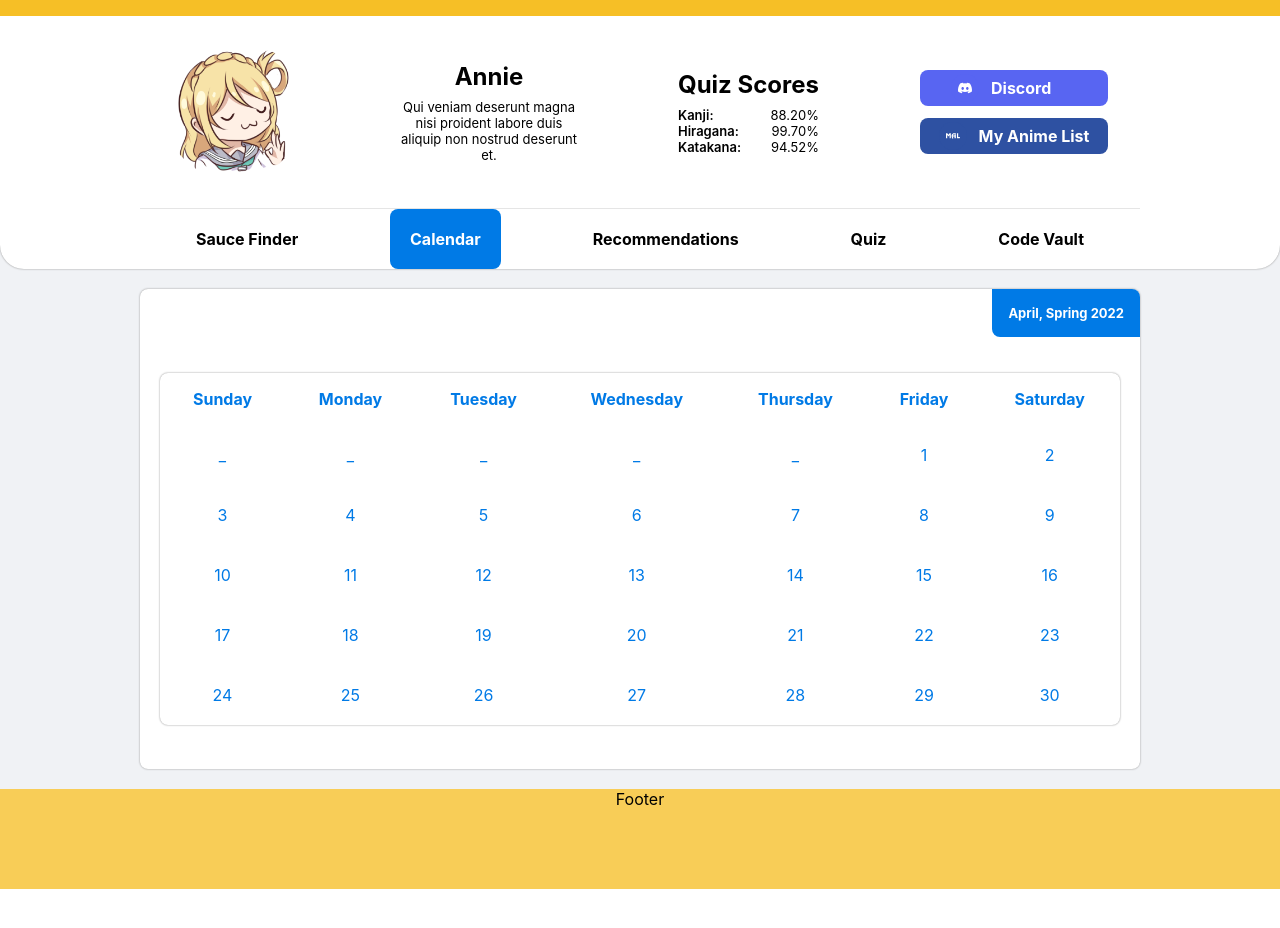
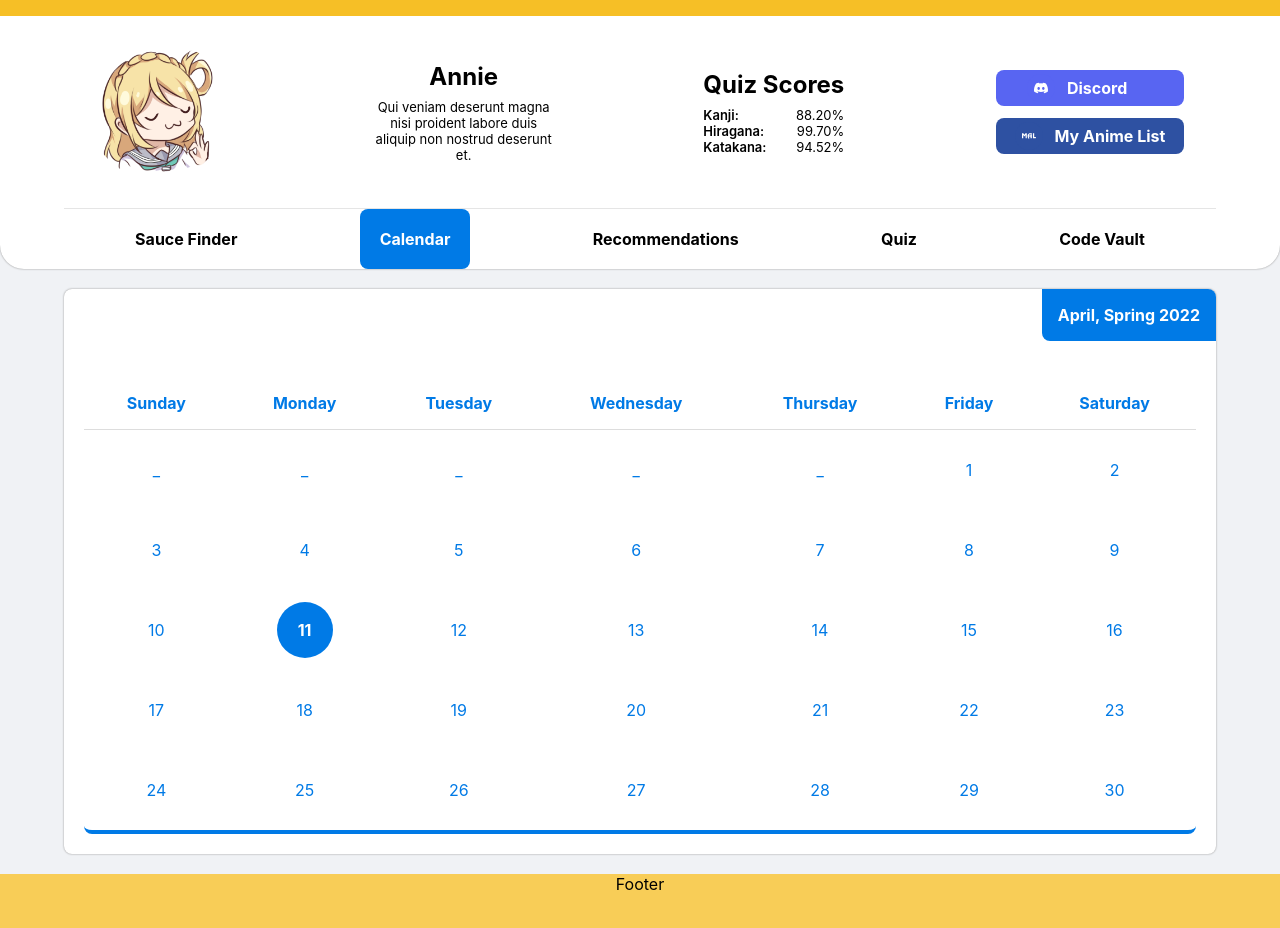
Before and after one commit to annie-capstone-sti-lipa/annie-capstone-sti-lipa.github.io, a React (Create React App) app: page / in a window 1280 px wide. Shown: the top 928 px of the page. Before the commit the page ends 889 px from the top, so only its background shows below. Built offline with nearby package versions, Linux system fonts and the light colour scheme.

Commit message:
add anime schedule card

```diff
--- a/src/components/body/calendar/calendar.scss
+++ b/src/components/body/calendar/calendar.scss
@@ -31,7 +31,6 @@
     .title {
       display: inline-block;
       color: white;
-      font-size: small;
       font-weight: bold;
       background-color: $secondary;
       border-radius: 0 $borderRadius;
@@ -39,38 +38,85 @@
     }
   }
 
+  overflow-x: auto;
+
   .view-container {
     @extend .default-padding;
 
     .week-view {
+      border-bottom: 4px solid $secondary;
       width: 100%;
       padding: 4px;
-      border-spacing: 4px 12px;
+      border-spacing: 0 12px;
 
-      @extend .box-shadow;
       @extend .hover-pointer;
       @extend .rounded-border;
 
       .week-header {
         .week-day {
+          border-bottom: 1px solid #ddd;
+
           .day-name {
-            color: $secondary;
             font-size: small;
             font-weight: lighter;
             margin-bottom: 8px;
           }
 
           .day-date-container {
+            margin-bottom: 16px;
+
+            .today {
+              color: white;
+              background-color: $secondary;
+            }
+
             .day-date {
               margin: auto;
               padding: 8px;
               width: 20px;
               height: 20px;
-              color: white;
-              background-color: $secondary;
 
               @extend .circular-border;
             }
+          }
+        }
+      }
+
+      .anime-scheds {
+        align-items: flex-start;
+        justify-items: flex-start;
+        justify-content: start;
+        align-content: flex-start;
+
+        td {
+          border-right: 1px solid #ddd;
+          width: 100px;
+          vertical-align: baseline;
+        }
+
+        :last-child {
+          border-right: none;
+        }
+
+        .anime-sched-card {
+          padding: 8px 4px;
+          margin: 12px;
+          border-top: 4px solid $secondary;
+
+          @extend .box-shadow;
+          @extend .rounded-border;
+          @extend .clickable;
+          @extend .unselectable;
+
+          .anime-name {
+            font-size: small;
+            margin: 8px;
+          }
+
+          .thumbnail {
+            max-width: 80px;
+
+            @extend .rounded-border;
           }
         }
       }
@@ -78,9 +124,9 @@
 
     .month-view {
       width: 100%;
+      border-bottom: 4px solid $secondary;
       border-spacing: 0;
 
-      @extend .box-shadow;
       @extend .rounded-border;
       @extend .hover-pointer;
 
@@ -88,17 +134,35 @@
         padding: 16px;
         font-weight: bold;
         color: $secondary;
+        border-bottom: 1px solid #ddd;
       }
 
       .week-row {
         @extend .hover-highlight;
 
-        .day-card-month {
+        .day-card-month-container {
           max-width: 32px;
           max-height: 32px;
-          padding: 20px;
+          padding: 12px;
 
           @extend .rounded-border;
+
+          .day-card-month {
+            padding: 18px;
+
+            @extend .rounded-border;
+          }
+
+          .today {
+            color: white;
+            font-weight: bold;
+            background-color: $secondary;
+            width: 20px;
+            height: 20px;
+            margin: auto;
+
+            @extend .circular-border;
+          }
         }
       }
     }
--- a/src/components/body/calendar/calendar.tsx
+++ b/src/components/body/calendar/calendar.tsx
@@ -76,13 +76,19 @@ function WeekView({
 }) {
   return (
     <table className="week-view">
-      <thead>
-        <tr className="week-header">
+      <thead className="week-header">
+        <tr>
           {daysInWeek.map((day, index) => (
             <th className="week-day" key={`${day} ${index}`}>
               <div className="day-name">{day}</div>
               <div className="day-date-container">
-                <div className="day-date">
+                <div
+                  className={`day-date ${
+                    selectedWeek![index] === new Date().getDate().toString()
+                      ? "today"
+                      : ""
+                  }`}
+                >
                   {selectedWeek![index].length === 0
                     ? "_"
                     : selectedWeek![index]}
@@ -93,7 +99,17 @@ function WeekView({
         </tr>
       </thead>
       <tbody>
-        <tr></tr>
+        <tr className="anime-scheds">
+          {selectedWeek!.map((day, index) => (
+            <td key={`${day} ${index}`}>
+              {Array(Math.floor(Math.random() * (3 - 0) + 0))
+                .fill("")
+                .map((item, index) => {
+                  return <AnimeSchedCard key={index} />;
+                })}
+            </td>
+          ))}
+        </tr>
       </tbody>
     </table>
   );
@@ -123,10 +139,12 @@ function MonthView({
       let row = [];
 
       for (let i = 0; i < daysInWeek.length; i++) {
+        let day = daysArr.shift()!.toString();
         row.push(
           <DayCardMonth
-            day={daysArr.shift()!.toString()}
+            day={day}
             key={daysArr.length}
+            isToday={new Date().getDate().toString() === day}
           />
         );
       }
@@ -172,10 +190,24 @@ function WeekDay({ day }: { day: string }) {
   return <th className="week-day">{day}</th>;
 }
 
-function DayCardMonth({ day }: { day: string }) {
-  return <td className="day-card-month">{day}</td>;
+function DayCardMonth({ day, isToday }: { day: string; isToday: boolean }) {
+  return (
+    <td className={`day-card-month-container `}>
+      <div className={`day-card-month ${isToday ? "today" : ""}`}>{day}</div>
+    </td>
+  );
 }
 
-function DayCardWeek({ day }: { day: string }) {
-  return <td className="day-card-week">{day}</td>;
+function AnimeSchedCard() {
+  return (
+    <div className="anime-sched-card">
+      <img
+        src="https://upload.wikimedia.org/wikipedia/en/thumb/c/c1/The_Ancient_Magus%27_Bride%2C_volume_1.jpg/220px-The_Ancient_Magus%27_Bride%2C_volume_1.jpg"
+        alt=""
+        className="thumbnail"
+        draggable={false}
+      />
+      <div className="anime-name">Mahoutsukai no yome</div>
+    </div>
+  );
 }
--- a/src/styles/_globals.scss
+++ b/src/styles/_globals.scss
@@ -1,6 +1,6 @@
 .container {
   width: 90%;
-  max-width: 1000px;
+  max-width: 1200px;
   margin: auto;
 }
 
```
